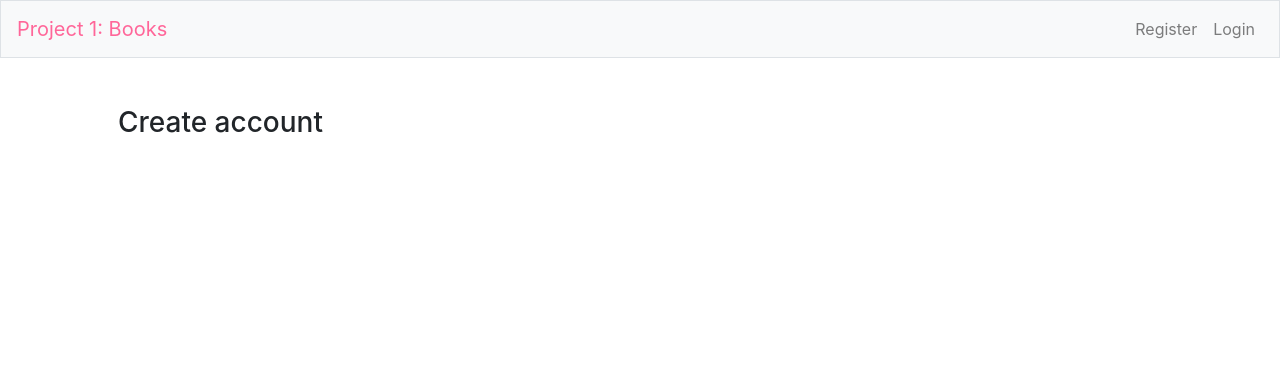
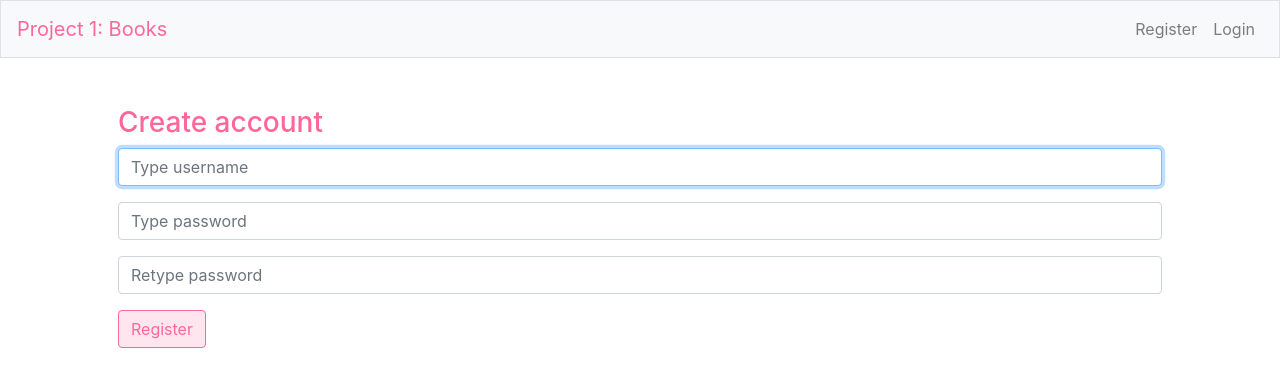
Before and after one commit to marcelajimenez/project1, a Flask app: page /register in a window 1280 px wide. Shown: the top 387 px of the page. Run offline with Flask 2, Linux system fonts and the light colour scheme; some libraries are stand-ins or nearby versions.

Commit message:
add html for register

```diff
--- a/templates/register.html
+++ b/templates/register.html
@@ -3,6 +3,20 @@
     Register
 {% endblock %}
 {% block content %}
-    <h3>Create account</h3>
-
+    <h3 style="color:#ff6699">Create account</h3>
+    <form action="/register" method="post">
+        <div class="form-group">
+            <input autocomplete="off" autofocus class="form-control"
+                   name="username" placeholder="Type username" type="text"/>
+        </div>
+        <div class="form-group">
+            <input class="form-control" name="password" placeholder="Type password" type="password"/>
+        </div>
+        <div class="form-group">
+            <input class="form-control" name="confirmation" placeholder="Retype password"
+                   type="password"/>
+        </div>
+        <button style= "background-color:#ffe6ee; border-color:#ff6699; color:#ff6699"
+                class="btn btn-primary" type="submit">Register</button>
+    </form>
 {% endblock %}
```
